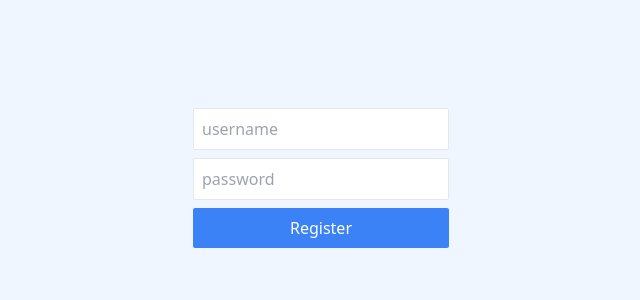
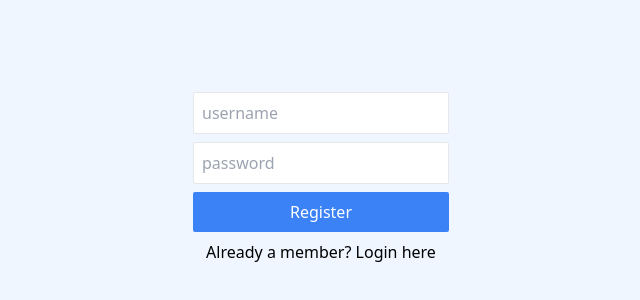
Before and after one commit to log-xp/fsd-happy-hustlers, a React (Vite) app in the folder client/: page / in a window 1280 px wide. Shown: the part 198-498 px from the top of the page, without its empty margins (319-959 px from the left). Built offline with nearby package versions, Linux system fonts and the light colour scheme; no server answers.

Commit message:
1:09:11 register done , login left

```diff
--- a/client/src/Register.jsx
+++ b/client/src/Register.jsx
@@ -31,6 +31,9 @@ return(
                 placeholder="password"
                 className="block w-full rounded-sm p-2 mb-2  border"/>
             <button className="bg-blue-500 text-white block w-full rounded-sm p-2">Register</button>
+            <div className="text-center mt-2">
+                Already a member? <a href="">Login here </a>
+            </div>
         </form>
     </div>
     );
--- a/client/src/Routes.jsx
+++ b/client/src/Routes.jsx
@@ -7,7 +7,7 @@ Routes() {
     const {username , id} = useContext(UserContext);
 
     if (username){
-        return 'logged in!'
+        return 'logged in!' + username ;
     }
 
     return(
--- a/client/src/assets/UserContext.jsx
+++ b/client/src/assets/UserContext.jsx
@@ -8,9 +8,10 @@ export function  UserContextProvider({children}){
     const [id ,setId] = useState(null);
     useEffect(() => {
         axios.get('/profile').then(response => {
-            console.log(response.data);
-        })
-    })
+            setId(response.data.userId);
+            setUsername(response.data.username);
+        });
+},[]);
 
     return(
         <UserContext.Provider value={{username,setUsername,id,setId}}>
```
